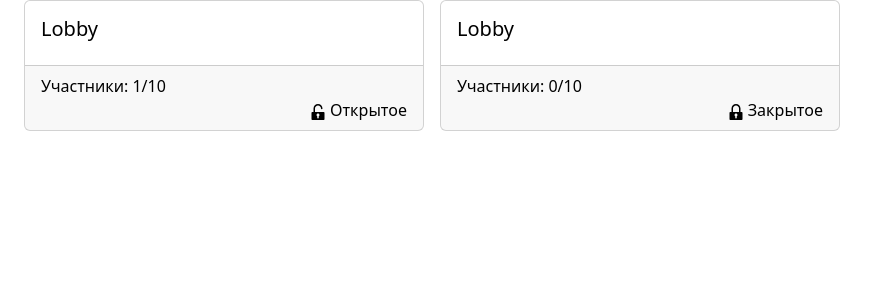
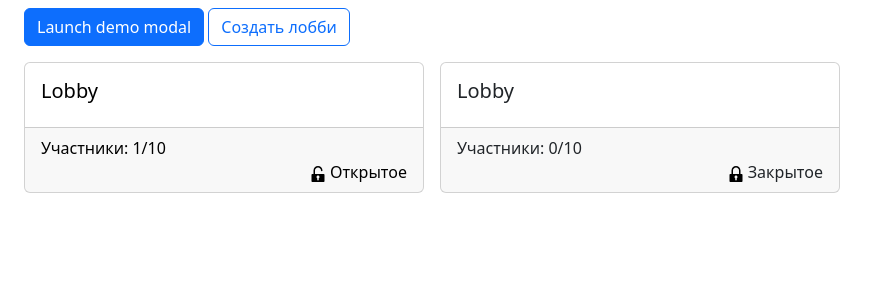
Before and after one commit to AntonLodygin/flask_mafia, a Flask app: page / in a window 1280 px wide. Shown: the top 300 px of the page, without its empty margins (0-879 px from the left). Run offline with Flask 3, Linux system fonts and the light colour scheme.

Commit message:
demo check password for close lobby

```diff
--- a/forms/lobby_form.py
+++ b/forms/lobby_form.py
@@ -1,11 +1,11 @@
 from flask_wtf import FlaskForm
 from wtforms import StringField, PasswordField, BooleanField, SubmitField, IntegerField
-from wtforms.validators import DataRequired
+from wtforms.validators import DataRequired, Length
 
 
 class LobbyForm(FlaskForm):
     title = StringField("Название лобби", validators=[DataRequired()], default="lobby")
     users_count = IntegerField("Количество игроков", validators=[DataRequired()], default=10)
     open = BooleanField("Открытое", default=True)
-    password = PasswordField("Пароль")
+    password = PasswordField("Пароль", validators=[Length(min=4)])
     submit = SubmitField("Создать")
--- a/main.py
+++ b/main.py
@@ -1,4 +1,5 @@
-from flask import Flask, render_template
+from flask import Flask, render_template, redirect, request
+from flask_socketio import SocketIO
 
 from data import db_session
 from data.lobbies import Lobby
@@ -8,6 +9,7 @@ from forms.lobby_form import LobbyForm
 
 app = Flask(__name__)
 app.config['SECRET_KEY'] = 'mafia_secret_key'
+socketio = SocketIO(app)
 db_session.global_init("db/blogs.db")
 
 
@@ -15,6 +17,8 @@ db_session.global_init("db/blogs.db")
 def index():
     db_sess = db_session.create_session()
     lobbies = db_sess.query(Lobby).all()
+    # if request.form.get("lobby_password") == :
+    #     return redirect("/lobby")
     return render_template("index.html", lobbies=lobbies)
 
 
@@ -22,9 +26,17 @@ def index():
 def lobby(id):
     return {}
 
-@app.route("/add_lobby")
+
+@app.route("/add_lobby", methods=["GET", "POST"])
 def add_lobby():
     form = LobbyForm()
+    if form.validate_on_submit():
+        db_sess = db_session.create_session()
+        new_lobby = Lobby(title=form.title.data, user_count=form.users_count.data, open=form.open.data)
+        new_lobby.set_password(form.password.data)
+        db_sess.add(new_lobby)
+        db_sess.commit()
+        return redirect(f"/lobby/{new_lobby.id}")
     return render_template("add_lobby.html", form=form)
 
 
@@ -33,6 +45,7 @@ if __name__ == '__main__':
     user = User()
     lobby = Lobby()
     lobby1 = Lobby(open=False)
+    lobby1.set_password("qweqwe")
     player = Player()
     lobby.players.append(player)
     db_sess.add(user)
@@ -42,4 +55,4 @@ if __name__ == '__main__':
     db_sess.merge(lobby)
     db_sess.commit()
 
-    app.run(port=7777)
+    socketio.run(app, allow_unsafe_werkzeug=True, port=1337)
--- a/templates/index.html
+++ b/templates/index.html
@@ -11,12 +11,19 @@
     <title>Title</title>
 </head>
 <body>
-    <div class="px-4">
-        <div class="row row-cols-md-3 g-3">
+    <div class="px-4 py-2">
+        <button class="btn btn-primary" data-bs-toggle="modal" data-bs-target="#exampleModal">
+            Launch demo modal
+        </button>
+
+
+        <a class="btn btn-outline-primary" href="/add_lobby">Создать лобби</a>
+        <div class="row row-cols-md-3 g-3 py-3">
             {% for lobby in lobbies %}
                 <div class="col">
                     <div class="card">
-                        <a href="/lobbies/{{ lobby.id }}">
+                        <a {% if not lobby.open %} data-bs-toggle="modal" data-bs-target="#exampleModal" {% else %}
+                           href="/lobby/{{ lobby.id }}" {% endif %}>
                             <div class="card-body">
                                 <h5 class="card-title">{{ lobby.title }}</h5>
                             </div>
@@ -35,6 +42,26 @@
                                 </div>
                             </div>
                         </a>
+                        <div class="modal fade" id="exampleModal">
+                            <div class="modal-dialog modal-dialog-centered">
+                                <div class="modal-content">
+                                    <div class="modal-header">
+                                        <h1 class="modal-title fs-5" id="exampleModalLabel">Введите пароль</h1>
+                                        <button class="btn-close" data-bs-dismiss="modal"></button>
+                                    </div>
+                                    <div class="modal-body">
+                                            <input type="text" class="form-control" id="lobby_password"><br>
+                                            <span id="p"></span><br>
+                                            <button class="btn btn-primary" id="password_btn">ОК</button>
+                                            <script>
+                                                password_btn.onclick = function() {
+                                                    document.getElementById("p").innerHTML = document.getElementById("lobby_password").value;
+                                                };
+                                            </script>
+                                    </div>
+                                </div>
+                            </div>
+                        </div>
                     </div>
                 </div>
             {% endfor %}
```
Also changed, not shown: data/lobbies.py (+8 -0 lines), templates/lobby.html (added, +15 -0 lines).
